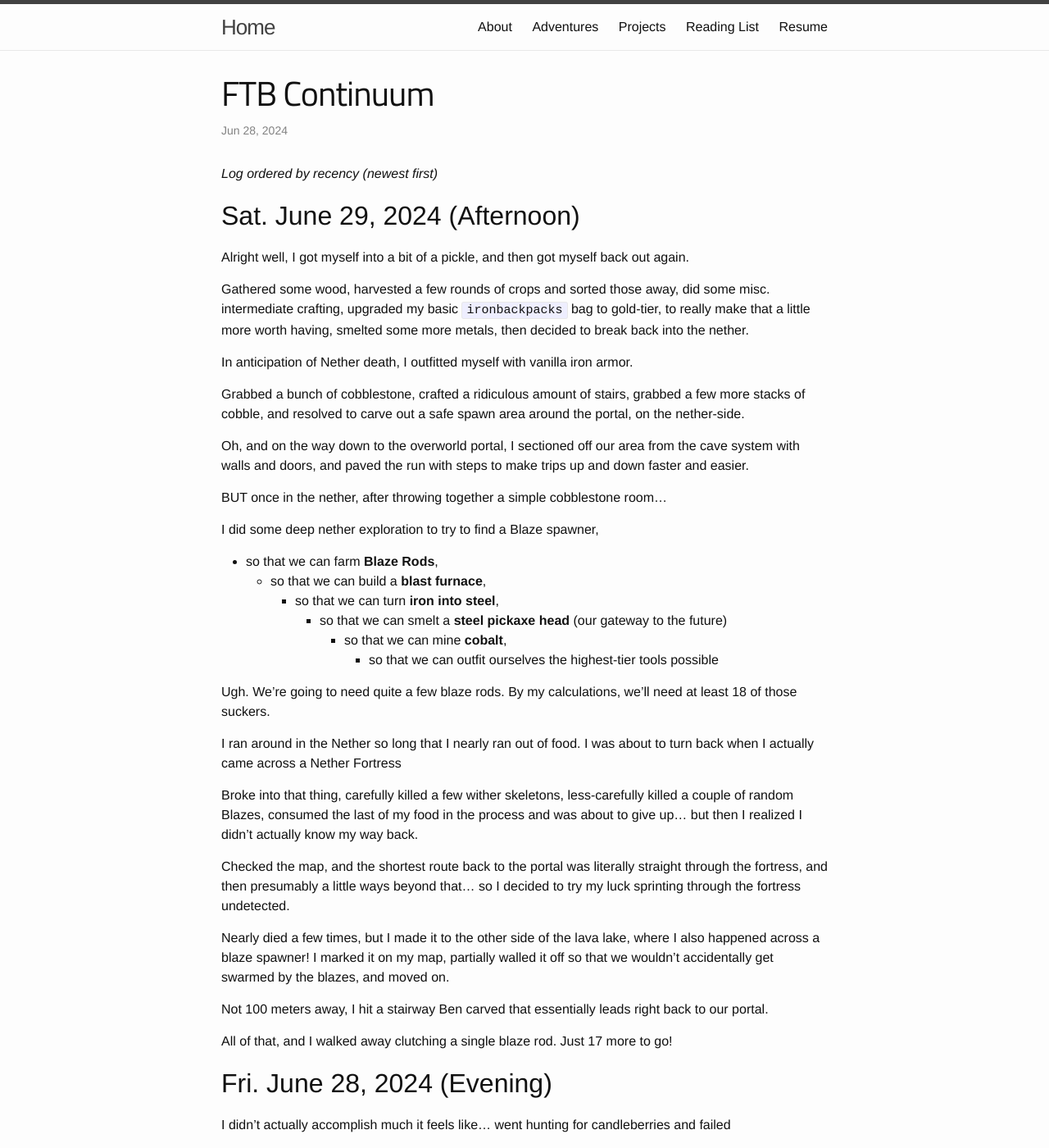
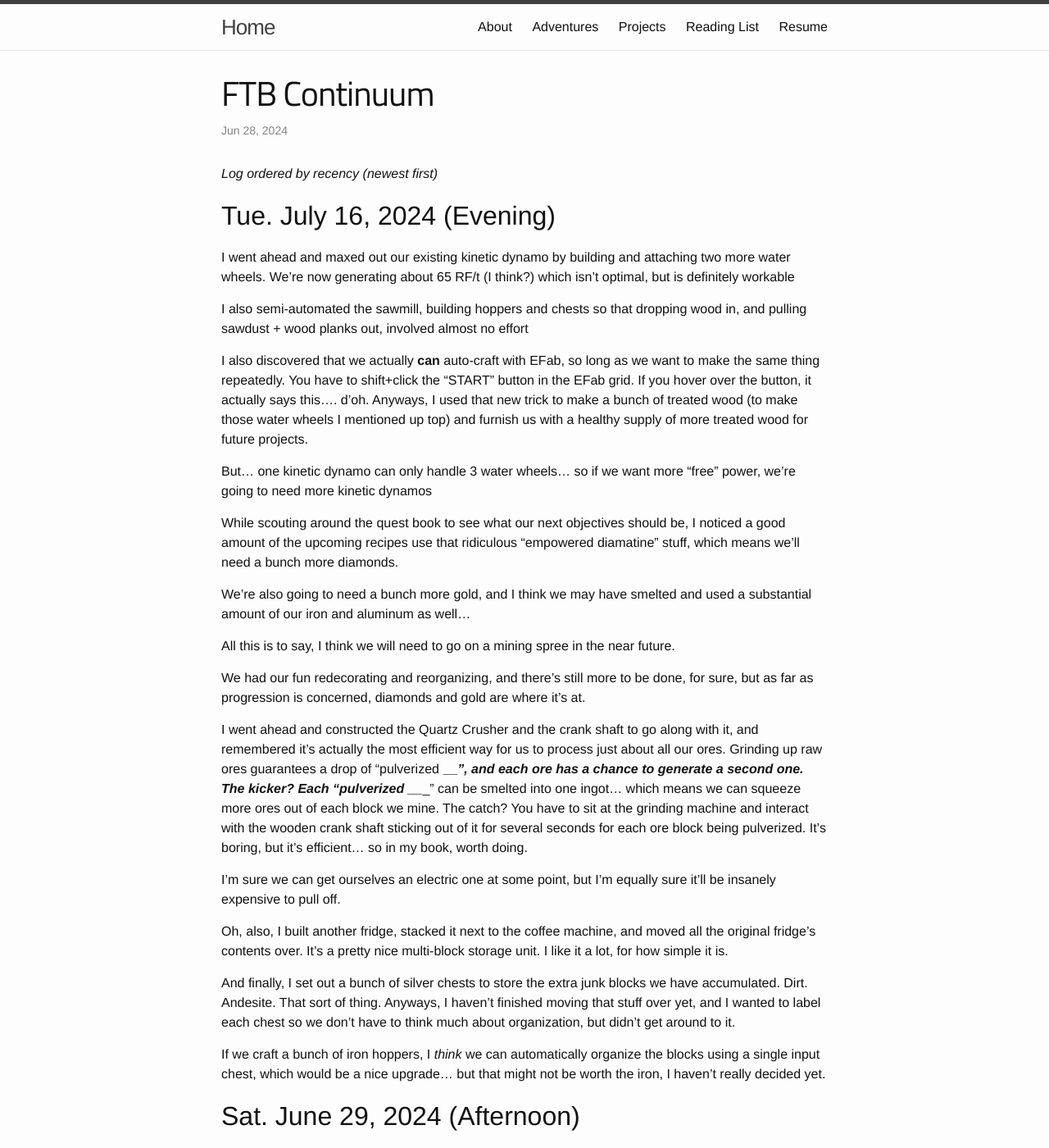
Before and after one commit to nrebhun/nrebhun.github.io, a Jekyll site: the page built from _posts/2024-06-28-continuum-log.md, in a window 1280 px wide and 1400 px high. Shown: the whole window at 82% size. Built offline with Jekyll 4.4.1, drawn with Linux system fonts in a browser that asks for light colours.

Commit message:
update continuum log

```diff
--- a/_posts/2024-06-28-continuum-log.md
+++ b/_posts/2024-06-28-continuum-log.md
@@ -6,6 +6,43 @@ tags: [Invisible]
 ---
 
 _Log ordered by recency (newest first)_
+## Tue. July 16, 2024 (Evening)
+
+I went ahead and maxed out our existing kinetic dynamo by building and attaching two more water wheels.
+We're now generating about 65 RF/t (I think?) which isn't optimal, but is definitely workable
+
+I also semi-automated the sawmill, building hoppers and chests so that dropping wood in, and pulling sawdust + wood planks out, involved almost no effort
+
+I also discovered that we actually **can** auto-craft with EFab, so long as we want to make the same thing repeatedly.
+You have to shift+click the "START" button in the EFab grid. If you hover over the button, it actually says this.... d'oh.
+Anyways, I used that new trick to make a bunch of treated wood (to make those water wheels I mentioned up top) and furnish us with a healthy supply of more treated wood for future projects.
+
+But... one kinetic dynamo can only handle 3 water wheels... so if we want more "free" power, we're going to need more kinetic dynamos
+
+While scouting around the quest book to see what our next objectives should be, I noticed a good amount of the upcoming recipes use that ridiculous "empowered diamatine" stuff, which means we'll need a bunch more diamonds.
+
+We're also going to need a bunch more gold, and I think we may have smelted and used a substantial amount of our iron and aluminum as well...
+
+All this is to say, I think we will need to go on a mining spree in the near future.
+
+We had our fun redecorating and reorganizing, and there's still more to be done, for sure, but as far as progression is concerned, diamonds and gold are where it's at.
+
+I went ahead and constructed the Quartz Crusher and the crank shaft to go along with it, and remembered it's actually the most efficient way for us to process just about all our ores.
+Grinding up raw ores guarantees a drop of "pulverized _____", and each ore has a chance to generate a second one.
+The kicker? Each "pulverized ______" can be smelted into one ingot... which means we can squeeze more ores out of each block we mine.
+The catch? You have to sit at the grinding machine and interact with the wooden crank shaft sticking out of it for several seconds for each ore block being pulverized.
+It's boring, but it's efficient... so in my book, worth doing.
+
+I'm sure we can get ourselves an electric one at some point, but I'm equally sure it'll be insanely expensive to pull off.
+
+Oh, also, I built another fridge, stacked it next to the coffee machine, and moved all the original fridge's contents over. It's a pretty nice multi-block storage unit. I like it a lot, for how simple it is.
+
+And finally, I set out a bunch of silver chests to store the extra junk blocks we have accumulated.
+Dirt. Andesite. That sort of thing.
+Anyways, I haven't finished moving that stuff over yet, and I wanted to label each chest so we don't have to think much about organization, but didn't get around to it.
+
+If we craft a bunch of iron hoppers, I _think_ we can automatically organize the blocks using a single input chest, which would be a nice upgrade... but that might not be worth the iron, I haven't really decided yet.
+
 
 ## Sat. June 29, 2024 (Afternoon)
 
```
